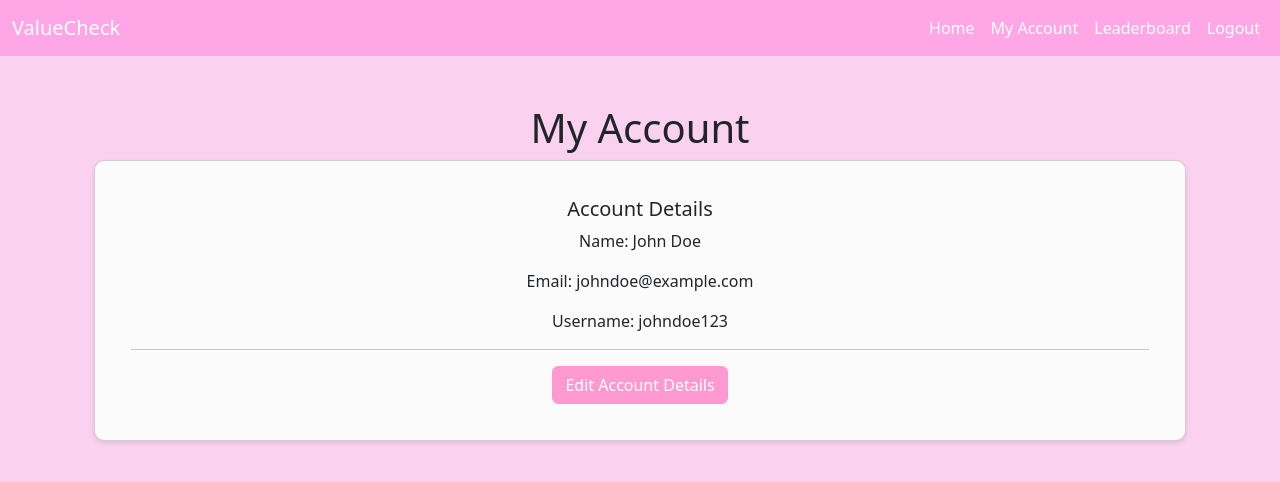
After one commit to OllieForrest/GroupProject, a Python web app: template app/templates/account.html in a window 1280 px wide. The commit adds this page. Shown: the top 482 px of the page. Run offline with Jinja, Linux system fonts and the light colour scheme; the template is opened without the code that fills it, so the values that code supplies are empty; some libraries are stand-ins or nearby versions.

Commit message:
Hello everyone, I've taken the HTML from the last commit and basically worked it into the backend. For now, the leaderboards and my account page is up but not yet fully funcational.

```diff
--- /dev/null
+++ b/app/templates/account.html
@@ -0,0 +1,107 @@
+{% extends "base.html" %}
+
+{% block content %}
+<style>
+    .card {
+      background-color: #fbfbfb;
+      padding: 20px;
+      border-radius: 10px;
+      box-shadow: 0 2px 4px rgba(0,0,0,0.1);
+    }
+  .btn-pink {
+    background-color: #ff9ad0;
+    color: #fff;
+    border-color: #ff9ad0;
+  }
+  .btn-pink:hover {
+    background-color: #ff7bbf;
+    border-color: #ff7bbf;
+  }
+  </style>
+
+    <div class="container">
+      <div class="row">
+        <div class="col-lg-12 text-center mt-5">
+          <h1>My Account</h1>
+          <div class="card">
+            <div class="card-body">
+              <h5 class="card-title">Account Details</h5>
+              <p class="card-text" id="userName">Name: John Doe</p>
+              <p class="card-text" id="userEmail">Email: johndoe@example.com</p>
+              <p class="card-text" id="userUsername">Username: johndoe123</p>
+              <hr>
+              <!-- Button trigger modal -->
+              <button type="button" class="btn btn-pink" data-toggle="modal" data-target="#editAccountModal">
+                  Edit Account Details
+                </button>
+
+              <!-- Modal -->
+              <div class="modal fade" id="editAccountModal" tabindex="-1" role="dialog" aria-labelledby="editAccountModalLabel" aria-hidden="true">
+                <div class="modal-dialog" role="document">
+                  <div class="modal-content">
+                    <div class="modal-header">
+                      <h5 class="modal-title" id="editAccountModalLabel">Edit Account</h5>
+                      <button type="button" class="btn btn-pink" data-dismiss="modal" aria-label="Close">
+                        <span aria-hidden="true">&times;</span>
+                      </button>
+                    </div>
+                    <div class="modal-body">
+                      <!-- Form inside modal for editing account details -->
+                      <form id="editAccountForm">
+                        <div class="form-group">
+                          <label for="inputName">Name:</label>
+                          <input type="text" class="form-control" id="inputName" placeholder="Enter your name" required>
+                        </div>
+                        <div class="form-group">
+                          <label for="inputEmail">Email:</label>
+                          <input type="email" class="form-control" id="inputEmail" placeholder="Enter your email address" required>
+                        </div>
+                        <div class="form-group">
+                          <label for="inputUsername">Username:</label>
+                          <input type="text" class="form-control" id="inputUsername" placeholder="Enter your username" required>
+                        </div>
+                        <div class="modal-footer">
+                          <button type="button" class="btn btn-pink" data-dismiss="modal">Close</button>
+                          <button type="submit" class="btn btn-pink">Save Changes</button>
+                        </div>
+                      </form>
+                    </div>
+                  </div>
+                </div>
+              </div>
+              <div id="successMessage" class="mt-3" style="display: none;">
+                <div class="alert alert-success" role="alert">
+                  Account details updated successfully!
+                </div>
+              </div>
+            </div>
+          </div>
+        </div>
+      </div>
+    </div>
+
+    <!-- Bootstrap JS and dependencies -->
+    <script src="https://code.jquery.com/jquery-3.5.1.slim.min.js"></script>
+    <script src="https://cdn.jsdelivr.net/npm/@popperjs/core@2.5.4/dist/umd/popper.min.js"></script>
+    <script src="https://stackpath.bootstrapcdn.com/bootstrap/4.5.2/js/bootstrap.min.js"></script>
+
+
+    <script>
+      $(document).ready(function() {
+        $('#editAccountForm').submit(function(event) {
+          event.preventDefault(); // Prevent default form submission
+
+          var newName = $('#inputName').val();
+          var newEmail = $('#inputEmail').val();
+          var newUsername = $('#inputUsername').val();
+
+          $('#userName').text('Name: ' + newName);
+          $('#userEmail').text('Email: ' + newEmail);
+          $('#userUsername').text('Username: ' + newUsername);
+
+          $('#successMessage').fadeIn().delay(2000).fadeOut(); // Show success message briefly
+          $('#editAccountModal').modal('hide'); // Hide the modal after updating
+        });
+      });
+    </script>
+{% endblock %}
--- a/app/templates/base.html
+++ b/app/templates/base.html
@@ -5,15 +5,29 @@
     <meta name="viewport" content="width=device-width, initial-scale=1.0">
     {% if title %}
     <title>
-        {{ title }} - microblog
+        {{ title }} - ValueCheck
     </title>
         {% else %}
-        <title>Welcome to Microblog - microblog{% endif %}</title>
+        <title>Welcome to ValueCheck - ValueCheck{% endif %}</title>
 
     <link href="https://cdn.jsdelivr.net/npm/bootstrap@5.3.0-alpha1/dist/css/bootstrap.min.css" rel="stylesheet">
+
+    <style>
+        body {
+            padding-top: 0;
+            background-color: #fad2ef;
+          }
+        .navbar {
+          background-color: #ffa6e7;
+        }
+        .navbar-nav .nav-link {
+            color: white;
+        }
+      </style>
+
 </head>
 <body>
-    <nav class="navbar navbar-expand-lg navbar-dark bg-dark">
+    <nav class="navbar navbar-expand-lg navbar-dark">
         <div class="container-fluid">
             <a class="navbar-brand" href="{{ url_for('index') }}">ValueCheck</a>
             <button class="navbar-toggler" type="button" data-bs-toggle="collapse" data-bs-target="#navbarNav" aria-controls="navbarNav" aria-expanded="false" aria-label="Toggle navigation">
@@ -29,9 +43,9 @@
                         <a class="nav-link" href="{{ url_for('login') }}">Login</a>
                     </li>
                     {% else %}
-                    <li>
-                        <a class="nav-link" href="{{ url_for('logout')}}">Logout</a>
-                    </li>
+                        <a class="nav-link" href="{{ url_for('my_account')}}">My Account<a>
+                        <a class="nav-link" href="{{ url_for('leaderboard')}}">Leaderboard<a>
+                        <a class="nav-link" href="{{ url_for('logout')}}">Logout<a>
                     {% endif %}
                 </ul>
             </div>
```
Also changed, not shown: app/routes.py (+9 -0 lines), app/templates/index.html (+10 -0 lines), app/templates/leaderboard_1.html (added, +72 -0 lines), app.db.
